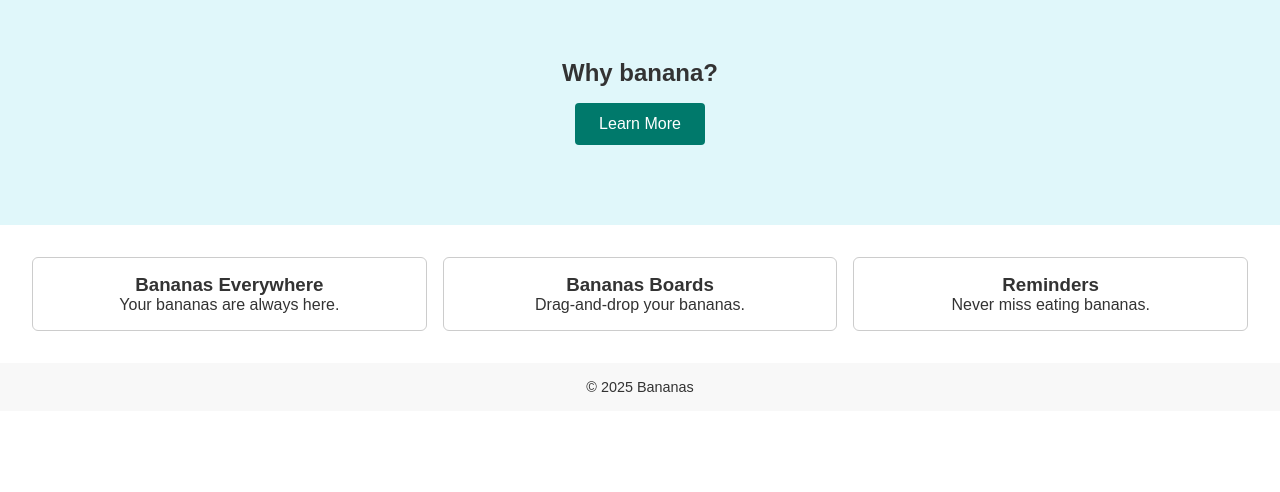
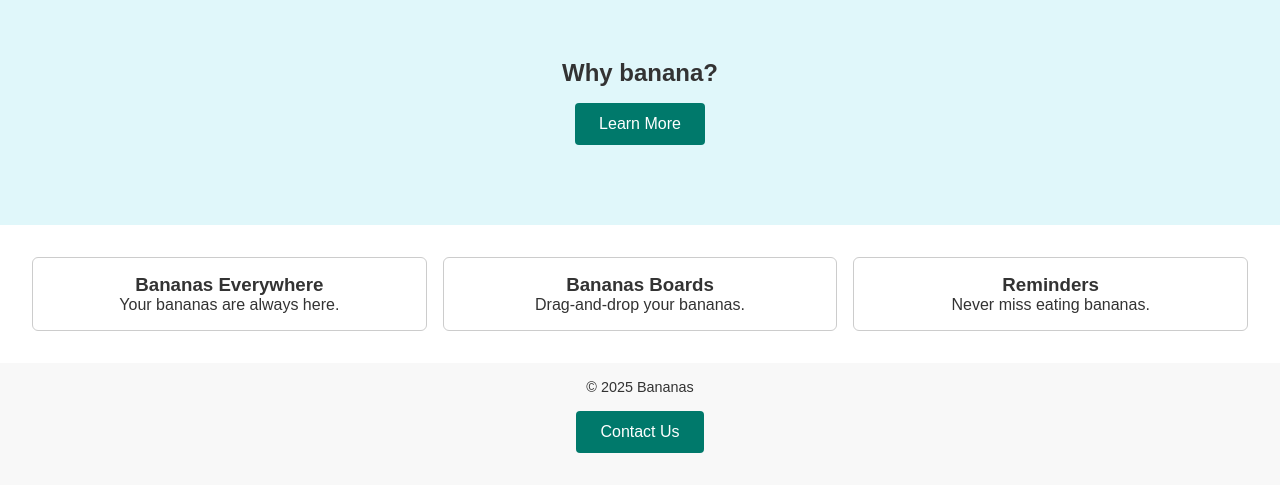
Before and after one commit to jsphu/bananas, a plain HTML site: page index.html in a window 1280 px wide. Shown: the part 74-566 px from the top of the page. Drawn offline with Linux system fonts and the light colour scheme.

Commit message:
add contacts

```diff
--- a/index.html
+++ b/index.html
@@ -17,6 +17,9 @@
       <div><h3>Bananas Boards</h3><p>Drag-and-drop your bananas.</p></div>
       <div><h3>Reminders</h3><p>Never miss eating bananas.</p></div>
     </section>
-    <footer><p>&copy; 2025 Bananas</p></footer>
+    <footer>
+      <p>&copy; 2025 Bananas</p>
+      <a href="contact.html" class="btn">Contact Us</a>
+    </footer>
   </body>
 </html>
```
